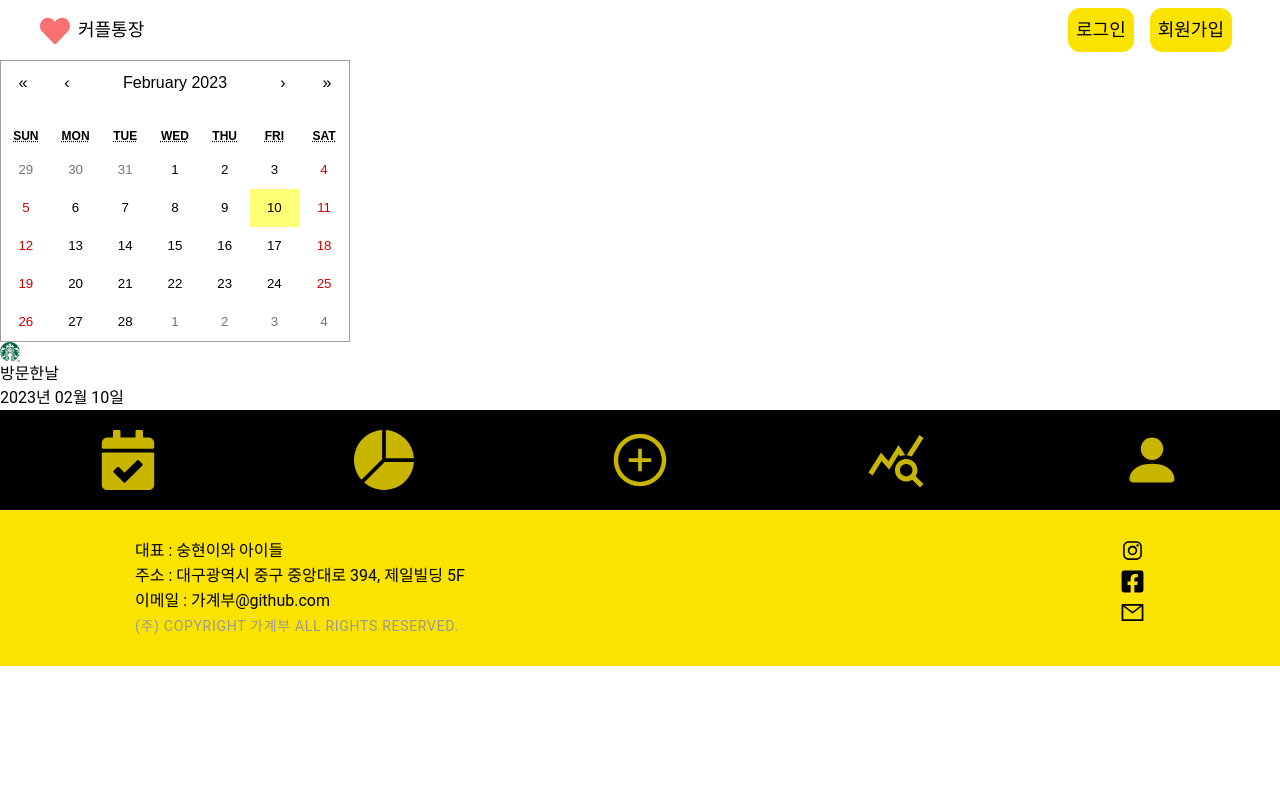
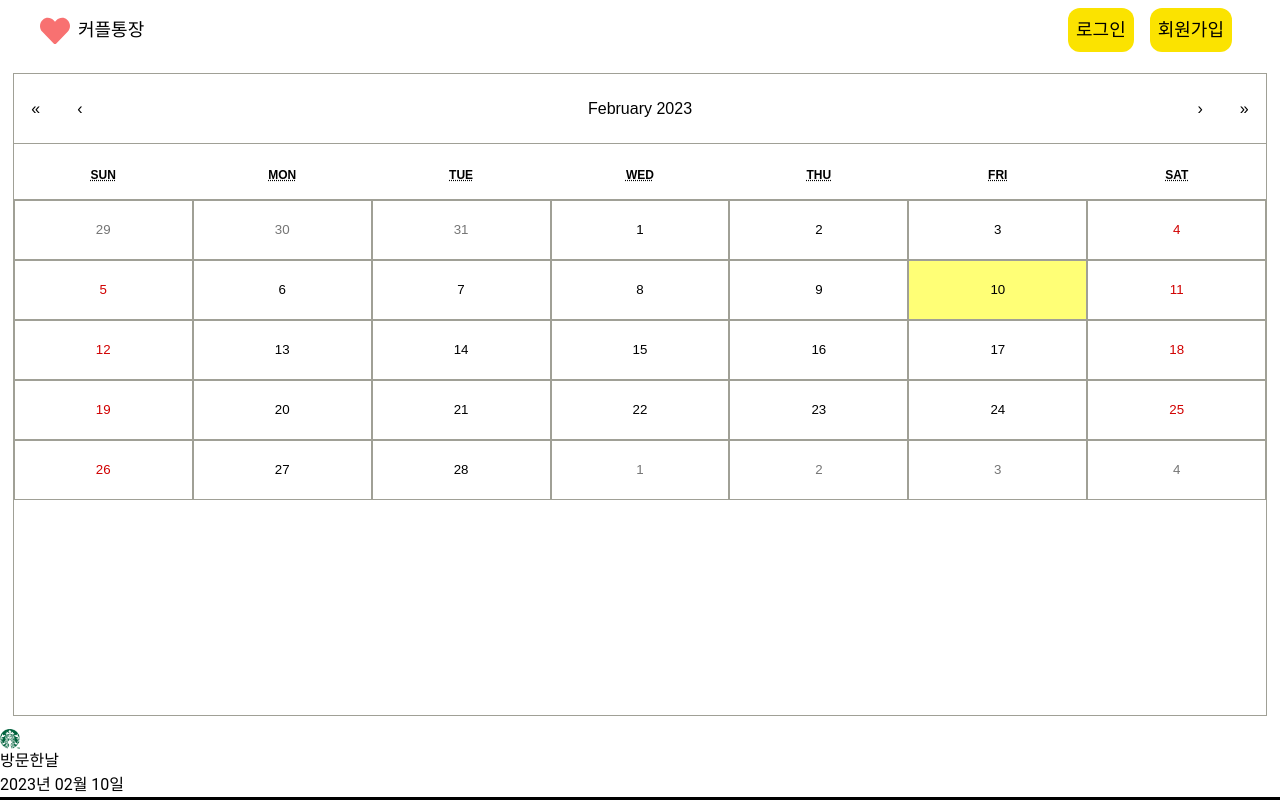
Before and after one commit to tmdgus95/accountbook, a React (Create React App) app: page /calendar in a window 1280 px wide. Shown: the top 800 px of the page. Built offline with nearby package versions, Linux system fonts and the light colour scheme; no server answers.

Commit message:
MoneyCalendar 디자인 수정중입니다.

```diff
--- a/src/pages/MoneyCalendar.jsx
+++ b/src/pages/MoneyCalendar.jsx
@@ -7,7 +7,7 @@ import moment from "moment/moment";
 import "moment/locale/ko";
 import { useEffect } from "react";
 import axios from "axios";
-
+import styled from "styled-components";
 const MoneyCalendar = () => {
     // 로컬 정보 호출
     const getLocalPost = () => {
@@ -18,26 +18,22 @@ const MoneyCalendar = () => {
             return JSON.parse(data);
         }
     };
-
     useEffect(() => {
-        console.log("날짜호출");
+        // console.log("날짜호출");
         const body = { saiSeq: "1", year: "2023", month: "02" };
         axios
             .get("http://192.168.0.208:9090/api/accountbook/list/month", body)
             .then((res) => console.log(res));
     }, []);
-
     const [todoData, setTodoData] = useState(getLocalPost());
     // 선택된 날짜
     const [date, setDate] = useState(new Date());
     // 이미지 출력
     const publicFolder = process.env.PUBLIC_URL;
-
     // 캘린더 내용 출력
-    const showCaledar = ({ date, view }) => {
+    const showCalendar = ({ date, view }) => {
         console.log("넘어오니?", date);
     };
-
     const showTile = ({ date, view }) => {
         let html = [];
         let obj = todoData.find((item, index) => {
@@ -45,7 +41,6 @@ const MoneyCalendar = () => {
                 return item;
             }
         });
-
         if (obj !== undefined) {
             html.push(
                 <div key={obj.timestamp}>
@@ -53,15 +48,13 @@ const MoneyCalendar = () => {
                     <span>{obj.content}</span>
                 </div>
             );
-
             return <div>{html}</div>;
         }
-
         return null;
     };
-
     return (
         <>
+            <Wrap>
                 <Calendar
                     formatDay={(locale, date) => moment(date).format("D")}
                     // 일요일부터 출력
@@ -71,6 +64,7 @@ const MoneyCalendar = () => {
                     // 달력에 출력될 html 작성
                     tileContent={showTile}
                 />
+            </Wrap>
             {/* 상세 정보 내역 출력 */}
             <div className="calender-detail">
                 {todoData && (
@@ -94,5 +88,36 @@ const MoneyCalendar = () => {
         </>
     );
 };
-
+const Wrap = styled.div`
+    padding: 1%;
+    .react-calendar {
+        width: 100%;
+        height: 643px;
+    }
+    .react-calendar button {
+        /* border: 1px solid #A0A096; */
+        border-collapse: collapse;
+        height: 60px;
+    }
+    .react-calendar__navigation {
+        height: 70px;
+        border-bottom: 1px solid #a0a096;
+        border-collapse: collapse;
+    }
+    .react-calendar__navigation button {
+        height: 70px;
+    }
+    .react-calendar__month-view__weekdays {
+        border-bottom: 1px solid #a0a096;
+        height: 40px;
+    }
+    .react-calendar__month-view__weekdays__weekday {
+        /* padding: 0; */
+    }
+    .react-calendar__month-view__weekNumbers .react-calendar__tile {
+    }
+    .react-calendar__tile {
+        border: 1px solid #a0a096;
+    }
+`;
 export default MoneyCalendar;
```
Lines whose indentation alone changed are shown as unchanged.
